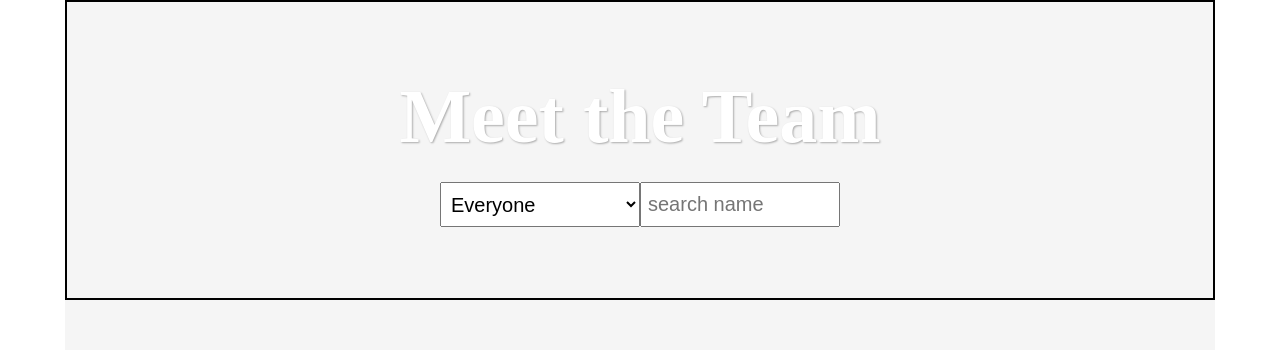
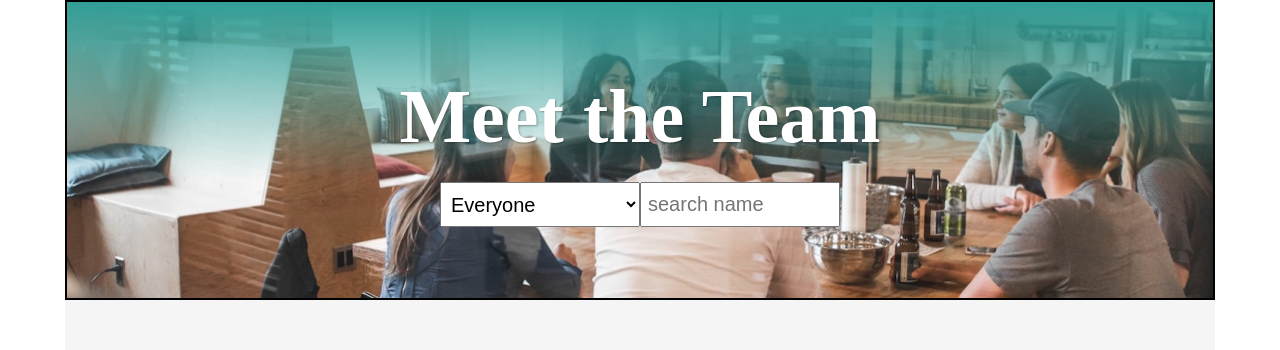
Before and after one commit to dprice17/employeedirectory, a React (Vite) app: page / in a window 1280 px wide. Shown: the top 350 px of the page. Built offline with nearby package versions, Linux system fonts and the light colour scheme; a web font is replaced by a local one.

Commit message:
update header style inside SearchBar component

```diff
--- a/src/App.jsx
+++ b/src/App.jsx
@@ -58,7 +58,7 @@ export default function App() {
         handleSelectDepartment={handleSelectDepartment}
         handleEmployeeSearch={handleEmployeeSearch}
         employeeSearch={employeeSearch}
-        //style={headerStyles}
+        style={headerStyles}
       />
       <SearchResults
         employees={
--- a/src/SearchBar.jsx
+++ b/src/SearchBar.jsx
@@ -1,11 +1,11 @@
 import React from "react";
 
 export default function SearchBar(props) {
-  const { handleEmployeeSearch, handleSelectDepartment, employeeSearch } =
+  const { handleEmployeeSearch, handleSelectDepartment, employeeSearch, style } =
     props;
 
   return (
-    <header>
+    <header style={style}>
       <div>
         <h1>Meet the Team</h1>
       </div>
```
